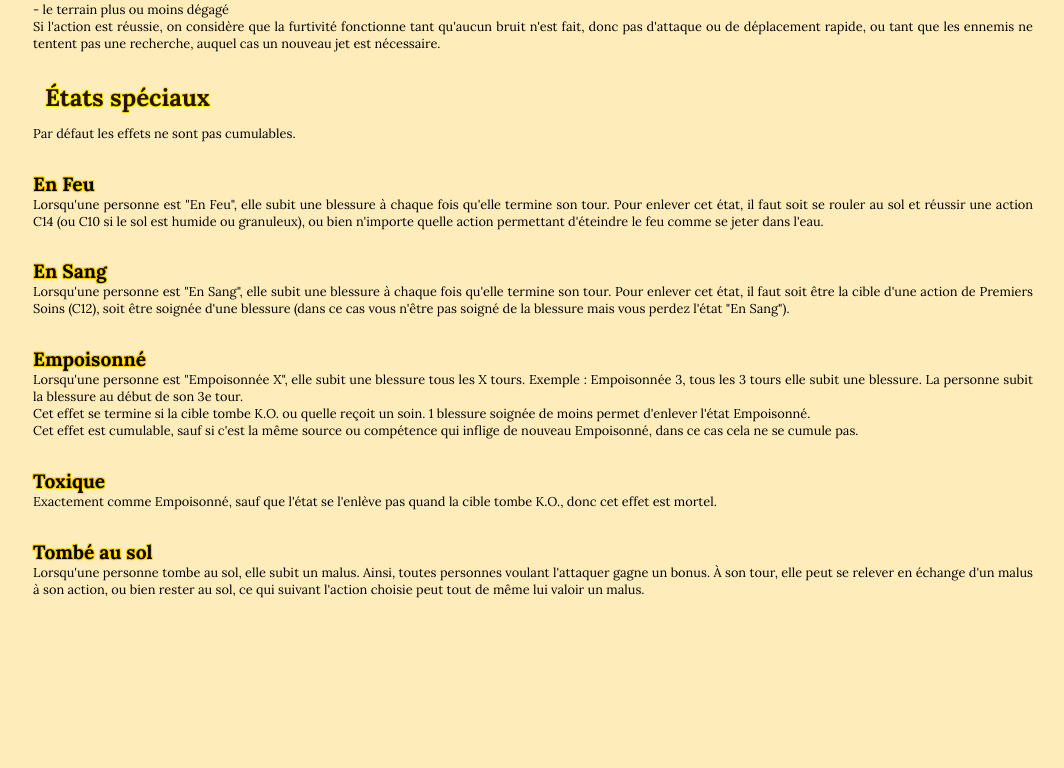
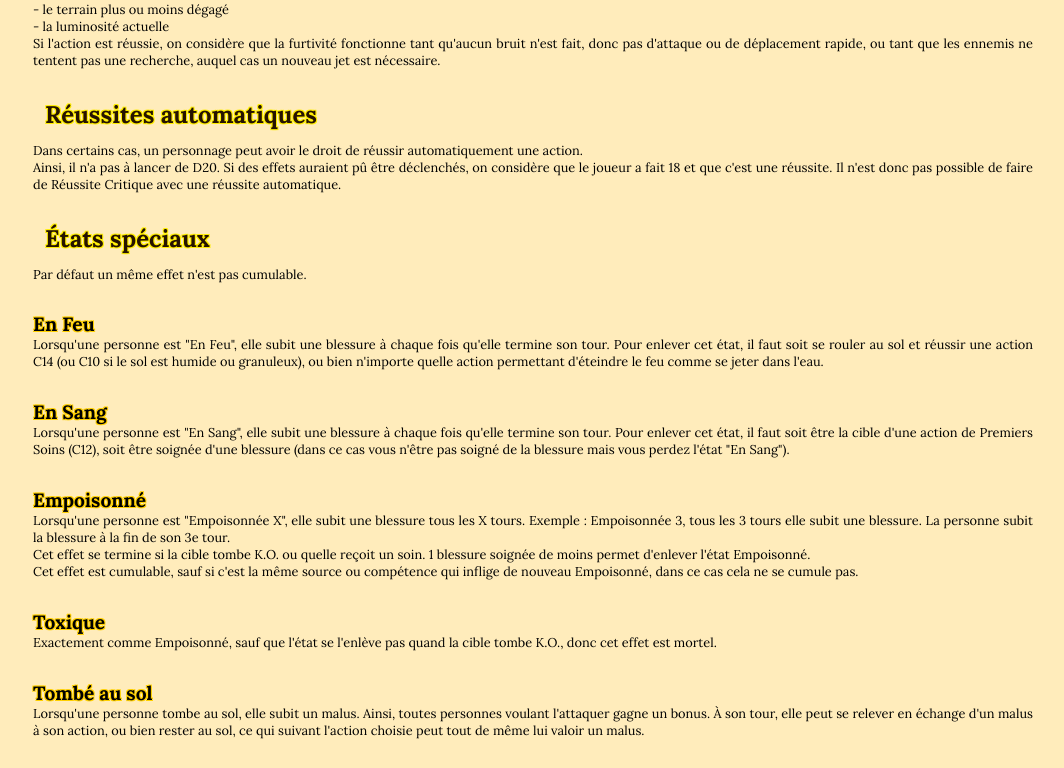
Before and after one commit to Sourdeval/Omnak, an Angular app: page /rules in a window 1280 px wide. Shown: the part 2691-3459 px from the top of the page, without its empty margins (107-1171 px from the left). Before the commit the page ends 3319 px from the top, so only its background shows below. Built offline with nearby package versions, Linux system fonts and the light colour scheme.

Commit message:
[Rules] v1.3

```diff
--- a/src/app/rules/rules.component.html
+++ b/src/app/rules/rules.component.html
@@ -174,14 +174,24 @@
     - la vigilance des ennemis<br>
     - leur nombre<br>
     - le terrain plus ou moins dégagé<br>
+    - la luminosité actuelle<br>
     Si l'action est réussie, on considère que la furtivité fonctionne tant qu'aucun bruit n'est fait, donc pas d'attaque
     ou de déplacement rapide, ou tant que les ennemis ne tentent pas une recherche, auquel cas un nouveau jet est
     nécessaire.<br>
 </h6>
 
+<h3>Réussites automatiques</h3>
+
+<h6>
+    Dans certains cas, un personnage peut avoir le droit de réussir automatiquement une action.<br>
+    Ainsi, il n'a pas à lancer de D20. Si des effets auraient pû être déclenchés, on considère que le joueur a fait 18
+    et que c'est une réussite. Il n'est donc pas possible de faire de Réussite Critique avec une réussite
+    automatique.<br>
+</h6>
+
 <h3>États spéciaux</h3>
 
-<h6>Par défaut les effets ne sont pas cumulables.</h6>
+<h6>Par défaut un même effet n'est pas cumulable.</h6>
 
 <h4>En Feu</h4>
 <h6>Lorsqu'une personne est "En Feu", elle subit une blessure à chaque fois qu'elle termine son tour. Pour enlever cet
@@ -197,7 +207,7 @@
 <h4>Empoisonné</h4>
 
 <h6>Lorsqu'une personne est "Empoisonnée X", elle subit une blessure tous les X tours. Exemple : Empoisonnée 3, tous les
-    3 tours elle subit une blessure. La personne subit la blessure au début de son 3e tour.<br>
+    3 tours elle subit une blessure. La personne subit la blessure à la fin de son 3e tour.<br>
     Cet effet se termine si la cible tombe K.O. ou quelle reçoit un soin. 1 blessure soignée de moins permet d'enlever
     l'état Empoisonné.<br>
     Cet effet est cumulable, sauf si c'est la même source ou compétence qui inflige de nouveau Empoisonné, dans ce cas
```
